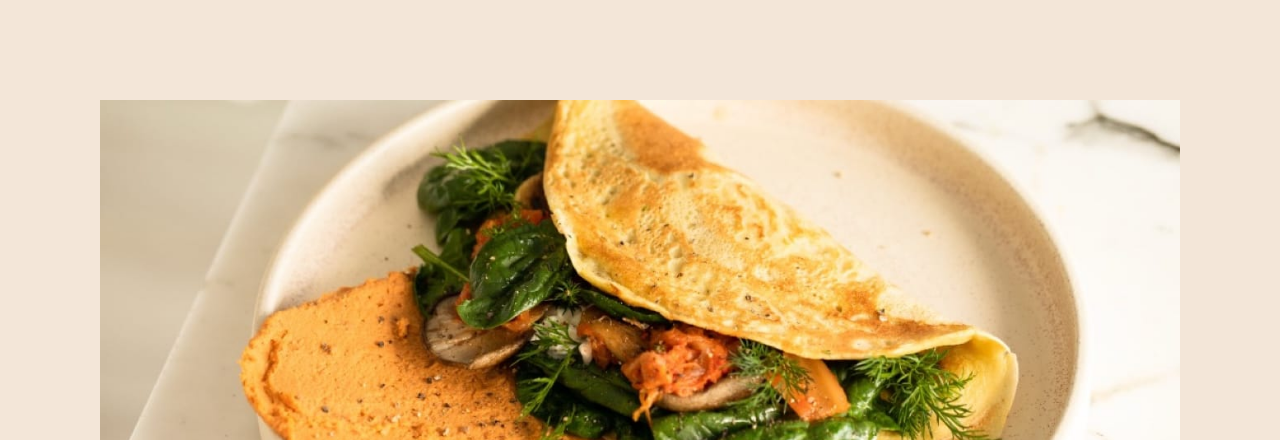
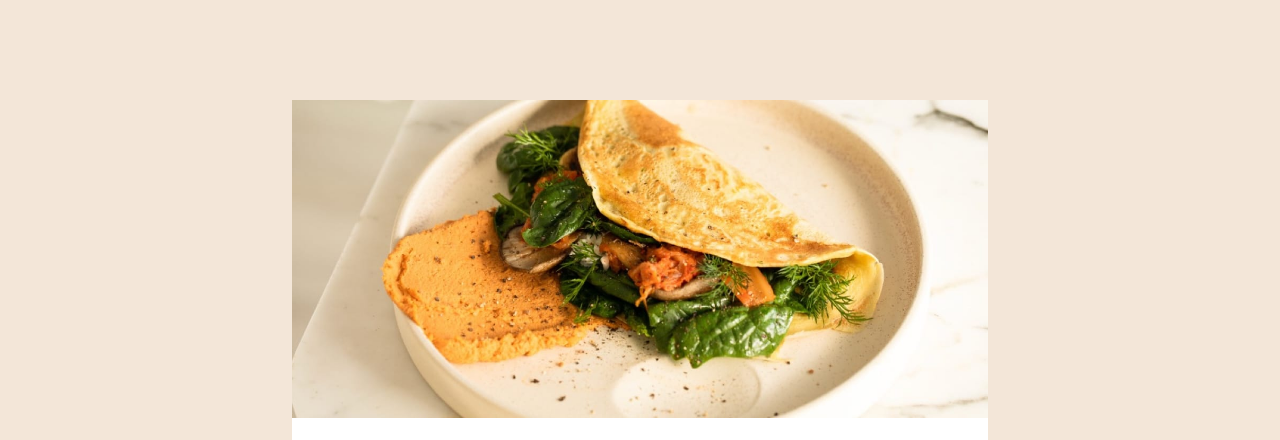
Before and after one commit to Sylvester009/Recipe-page, a plain HTML site: page index.html in a window 1280 px wide. Shown: the top 440 px of the page. Drawn offline with Linux system fonts and the light colour scheme.

Commit message:
recipe update

```diff
--- a/style.css
+++ b/style.css
@@ -177,8 +177,11 @@ hr {
   body {
     background-color: var(--Eggshell);
     padding: 100px;
+    max-width: 70%;
+    margin: 0 auto;
   }
-  header, main {
+  header,
+  main {
     margin: 0 auto;
     background-color: var(--White);
   }
```
